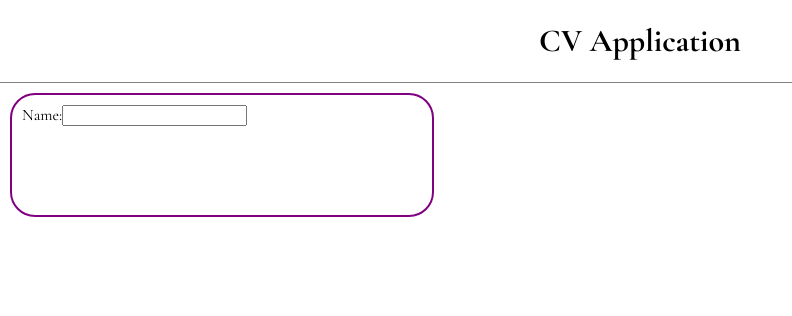
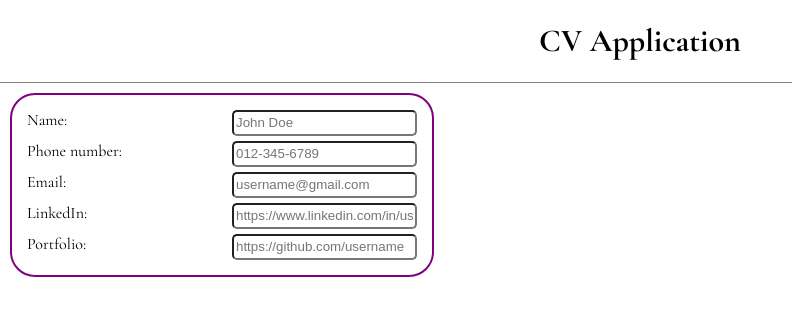
Before and after one commit to AbdirahmanFree/CV-Application, a React (Vite) app: page / in a window 1280 px wide. Shown: the top 316 px of the page, without its empty margins (0-792 px from the left). Built offline with nearby package versions, Linux system fonts and the light colour scheme.

Commit message:
built out form for personal section

```diff
--- a/src/components/BuilderSection.jsx
+++ b/src/components/BuilderSection.jsx
@@ -3,10 +3,29 @@
 function BuilderSection({ section, sectionData, setCvData}){
     if(section ==="personal"){
         return (
-        <div className="section">
-            <label for="name">Name:</label>
-            <input name="name"/>
-        </div>
+        <form className="section">
+            <div className="field">
+                <label for="name">Name:</label>
+                <input type="text" id="name" name="name" placeholder="John Doe"/>
+            </div>
+
+            <div className="field">
+                <label for="number">Phone number: </label>
+                <input type="text" id="number" name="number" placeholder="012-345-6789"/>
+            </div>
+            <div className="field">
+                <label for="email">Email: </label>
+                <input type="email" id="email" name="email" placeholder="username@gmail.com"/>
+            </div>
+            <div className="field">
+                <label for="linkedin">LinkedIn: </label>
+                <input type="text" id="linkedin" name="linkedin" placeholder="https://www.linkedin.com/in/username/"/>
+            </div>
+            <div className="field">
+                <label for="portfolio">Portfolio: </label>
+                <input type="text" id="portfolio" name="portfolio" placeholder="https://github.com/username"/>
+            </div>
+        </form>
         )
     }
     if(section ==="education"){
--- a/src/styles/BuilderSection.css
+++ b/src/styles/BuilderSection.css
@@ -2,6 +2,20 @@
     border: 2px solid purple;
     width: 400px;
     height: 100px;
+    min-height: max-content;
     border-radius: 25px;
     padding: 10px;
 }
+
+.field {
+    display: flex;
+    flex-direction: row;
+    justify-content: space-between;
+    margin: 5px;
+}
+
+input {
+    height: 20px;
+    border-radius: 5px;
+
+}
```
